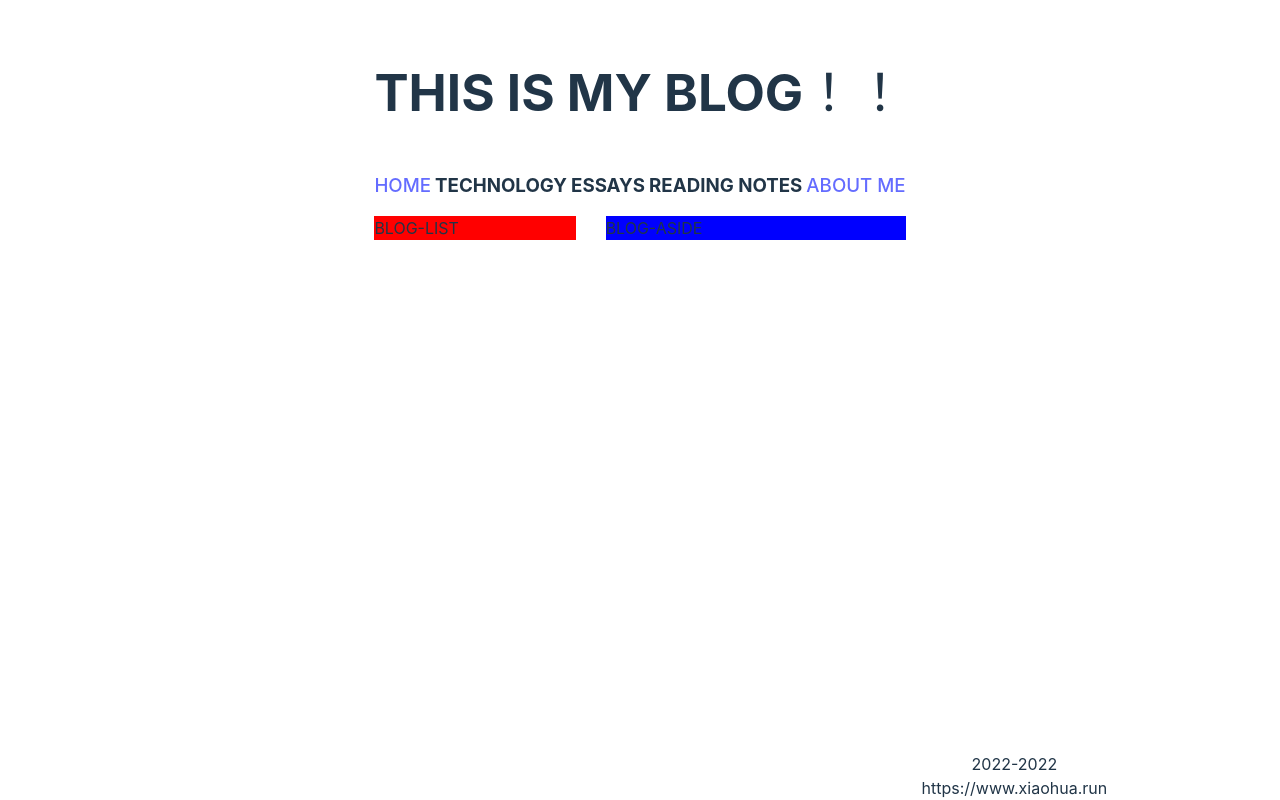
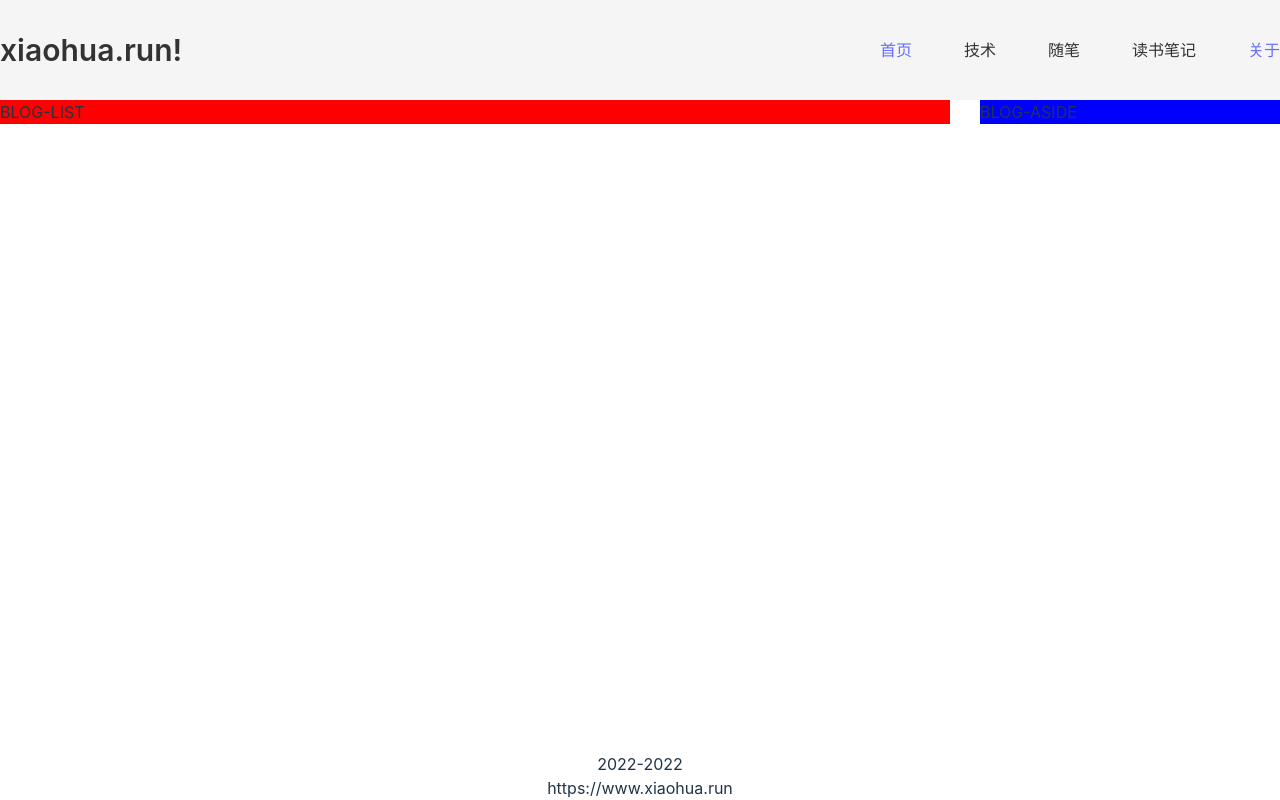
Before and after one commit to pengxiaohua/my-blog-web, a React (Vite) app: page / in a window 1280 px wide. Built offline with nearby package versions, Linux system fonts and the light colour scheme.

Commit message:
feat: 修改导航

```diff
--- a/src/components/Navigation/index.scss
+++ b/src/components/Navigation/index.scss
@@ -1,11 +1,23 @@
 .navigation-page {
   display: blok;
 
-    &__nav-list {
-        display: flex;
-        justify-content: space-between;
-        align-items: center;
+  &__nav-list {
+    display: flex;
+    float: right;
+    width: 400px;
+    justify-content: space-between;
+    align-items: center;
+    margin: 0;
+  }
+
+  &__nav-item {
+    list-style: none;
+    color: #333;
+
+    a {
+      text-decoration: none;
     }
+  }
 }
 
 @media (max-width: 750px) {
--- a/src/components/Navigation/index.tsx
+++ b/src/components/Navigation/index.tsx
@@ -12,17 +12,17 @@ type DefaultProps = Readonly<typeof defaultProps>
 type Props = IProps & Partial<DefaultProps>
 
 const Navigation: FC<Props> = (props) => {
-    return (
-        <div className="navigation-page">
-            <nav className="navigation-page__nav-list">
-                <h3><Link to="/">HOME</Link></h3>
-                <h3>TECHNOLOGY</h3>
-                <h3>ESSAYS</h3>
-                <h3>READING NOTES</h3>
-                <h3><Link to="/about-me">ABOUT ME</Link></h3>
-            </nav>
-        </div>
-    )
+  return (
+    <div className="navigation-page">
+      <ul className="navigation-page__nav-list">
+        <li className="navigation-page__nav-item"><Link to="/">首页</Link></li>
+        <li className="navigation-page__nav-item">技术</li>
+        <li className="navigation-page__nav-item">随笔</li>
+        <li className="navigation-page__nav-item">读书笔记</li>
+        <li className="navigation-page__nav-item"><Link to="/about-me">关于</Link></li>
+      </ul>
+    </div>
+  )
 }
 
 Navigation.defaultProps = defaultProps
--- a/src/pages/Home/index.scss
+++ b/src/pages/Home/index.scss
@@ -1,7 +1,28 @@
 .home {
   margin: 0 auto;
-  padding: 30px;
   box-sizing: border-box;
+
+  &__header {
+    background: #f5f5f5;
+    width: 100%;
+    height: 100px;
+
+    &__content {
+      width: 1280px;
+      height: 100px;
+      margin: 0 auto;
+      display: flex;
+      justify-content: space-between;
+      align-items: center;
+    }
+
+    &__logo {
+      float: left;
+      font-size: 30px;
+      color: #333;
+      font-weight: 600;
+    }
+  }
 
   &__title {
     text-align: center;
@@ -9,6 +30,7 @@
 
   &__content {
     display: flex;
+    width: 1280px;
   }
 
   &__blog-list {
@@ -29,8 +51,4 @@
   .home__blog-aside {
     display: none;
   }
-
-  .home__nav {
-    display: none;
-  }
 }
--- a/src/pages/Home/index.tsx
+++ b/src/pages/Home/index.tsx
@@ -7,10 +7,15 @@ import './index.scss'
 const HomePage: FC = () => {
   return (
     <div className="home">
-      <h1 className="home__title">THIS IS MY BLOG！！</h1>
-      <div className="home__nav">
-        <Navigation />
-      </div>
+      <header className="home__header">
+        <div className="home__header__content">
+          <div className="home__header__logo">
+            xiaohua.run!
+          </div>
+          <Navigation />
+        </div>
+
+      </header>
       <div className="home__content">
         <article className="home__blog-list">
           BLOG-LIST
```
